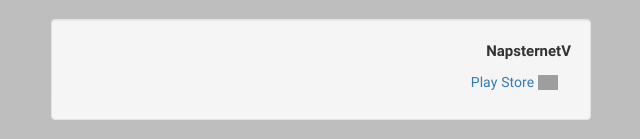
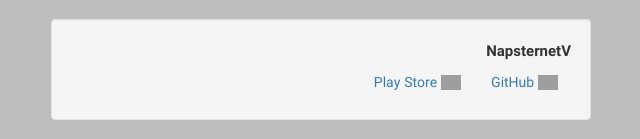
Before and after one commit to mahdi021zamani/hardware, a plain HTML site: page index.html in a window 1280 px wide. Shown: the part 1348-1487 px from the top of the page, without its empty margins (319-959 px from the left). Drawn offline with nearby package versions, Linux system fonts and the light colour scheme; grey boxes are pictures that could not be loaded; files whose address does not match are found by name.

Commit message:
Update index.html

```diff
--- a/index.html
+++ b/index.html
@@ -81,6 +81,7 @@
       <a href="https://github.com/davudsedft/purlite/releases/latest" class="btn btn-link" target="_blank"><img src="https://cdn-icons-png.flaticon.com/512/25/25231.png" width="20"/> GitHub</a>
     </li>
     <li class="well"><strong>NapsternetV</strong><br/>
+      <a href="https://play.google.com/store/apps/details?id=com.napsternetlabs.napsternetv" class="btn btn-link" target="_blank"><img src="https://cdn-icons-png.flaticon.com/512/25/25231.png" width="20"/> GitHub</a>
       <a href="https://play.google.com/store/apps/details?id=com.napsternetlabs.napsternetv" class="btn btn-link" target="_blank"><img src="https://cdn-icons-png.flaticon.com/512/300/300218.png" width="20"/> Play Store</a>
     </li>
     <li class="well"><strong>v2flyNG</strong><br/>
```
